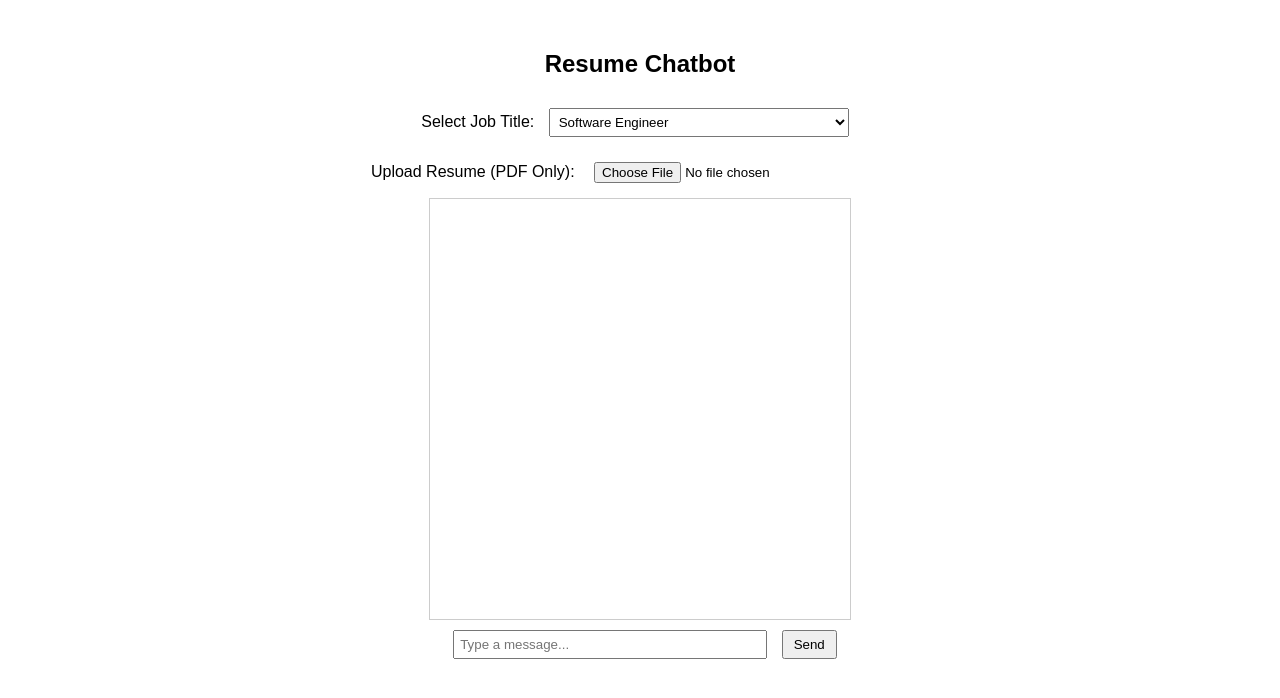
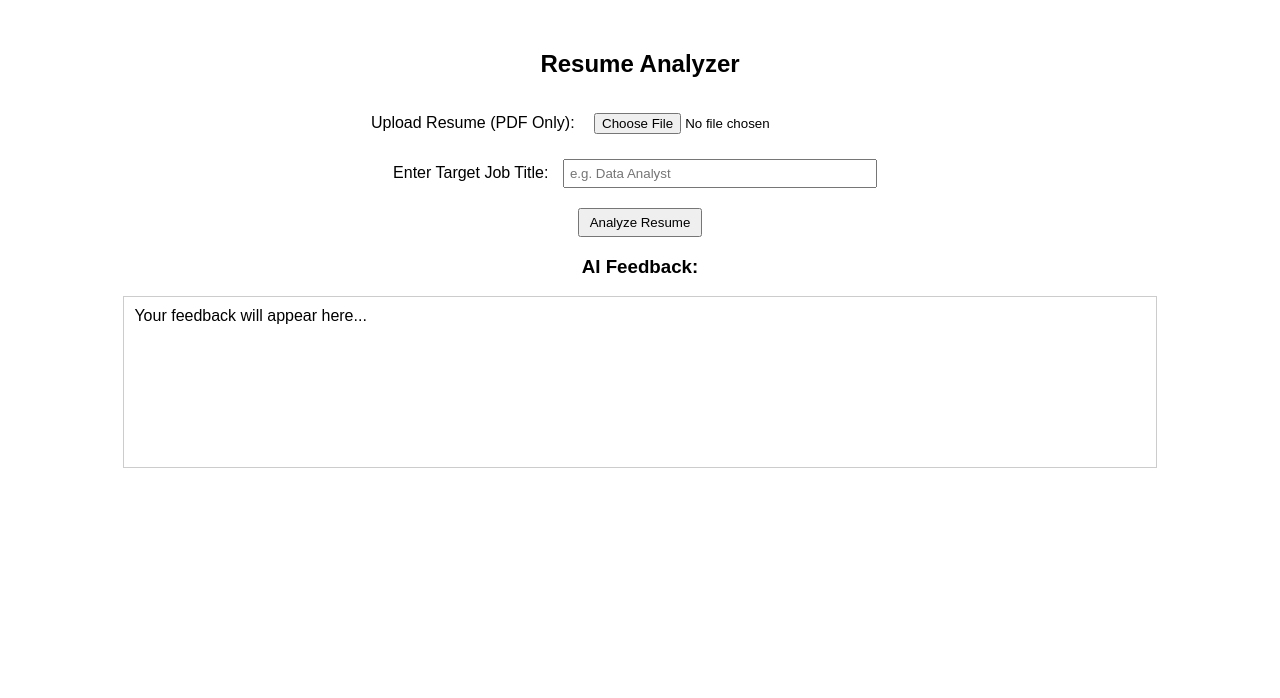
Before and after one commit to Jaron1994/my-flask-gpt-api, a plain HTML site: page index.html in a window 1280 px wide. Drawn offline with Linux system fonts and the light colour scheme.

Commit message:
Update index.html

```diff
--- a/index.html
+++ b/index.html
@@ -3,51 +3,54 @@
 <head>
     <meta charset="UTF-8">
     <meta name="viewport" content="width=device-width, initial-scale=1.0">
-    <title>Resume Chatbot</title>
+    <title>Resume Analyzer</title>
     <style>
         body { font-family: Arial, sans-serif; text-align: center; margin-top: 50px; }
-        #chat-box { width: 400px; height: 400px; overflow-y: scroll; border: 1px solid #ccc; padding: 10px; margin: auto; text-align: left; }
-        #user-input, #file-upload, #job-title { width: 300px; padding: 5px; margin: 10px; }
+        #response { width: 80%; margin: auto; text-align: left; border: 1px solid #ccc; padding: 10px; min-height: 150px; }
+        #file-upload, #job-title { width: 300px; padding: 5px; margin: 10px; }
         button { padding: 5px 10px; margin-top: 10px; }
     </style>
 </head>
 <body>
-    <h2>Resume Chatbot</h2>
+    <h2>Resume Analyzer</h2>
 
-    <label for="job-title">Select Job Title:</label>
-    <select id="job-title">
-        <option value="Software Engineer">Software Engineer</option>
-        <option value="Data Analyst">Data Analyst</option>
-        <option value="Project Manager">Project Manager</option>
-    </select>
-
-    <br>
     <label for="file-upload">Upload Resume (PDF Only):</label>
     <input type="file" id="file-upload" accept=".pdf">
     <br>
 
-    <div id="chat-box"></div>
-    <input type="text" id="user-input" placeholder="Type a message..." />
-    <button onclick="sendMessage()">Send</button>
+    <label for="job-title">Enter Target Job Title:</label>
+    <input type="text" id="job-title" placeholder="e.g. Data Analyst">
+    <br>
+
+    <button onclick="analyzeResume()">Analyze Resume</button>
+
+    <h3>AI Feedback:</h3>
+    <div id="response">Your feedback will appear here...</div>
 
     <script>
-        async function sendMessage() {
-            let userInput = document.getElementById("user-input").value;
-            let chatBox = document.getElementById("chat-box");
+        async function analyzeResume() {
+            let fileInput = document.getElementById("file-upload").files[0];
             let jobTitle = document.getElementById("job-title").value;
+            let responseBox = document.getElementById("response");
 
-            chatBox.innerHTML += `<p><strong>You:</strong> ${userInput} (Job: ${jobTitle})</p>`;
-            document.getElementById("user-input").value = "";
+            if (!fileInput) {
+                alert("Please upload a resume.");
+                return;
+            }
 
-            let response = await fetch("https://resume-bot-qhbr.onrender.com/chat", {
+            let formData = new FormData();
+            formData.append("resume", fileInput);
+            formData.append("job_title", jobTitle);
+
+            responseBox.innerHTML = "Analyzing resume... Please wait.";
+
+            let response = await fetch("https://resume-bot-qhbr.onrender.com/analyze", {
                 method: "POST",
-                headers: { "Content-Type": "application/json" },
-                body: JSON.stringify({ message: userInput, job_title: jobTitle })
+                body: formData
             });
 
             let data = await response.json();
-            chatBox.innerHTML += `<p><strong>Bot:</strong> ${data.response}</p>`;
-            chatBox.scrollTop = chatBox.scrollHeight;
+            responseBox.innerHTML = `<p>${data.response}</p>`;
         }
     </script>
 </body>
```
